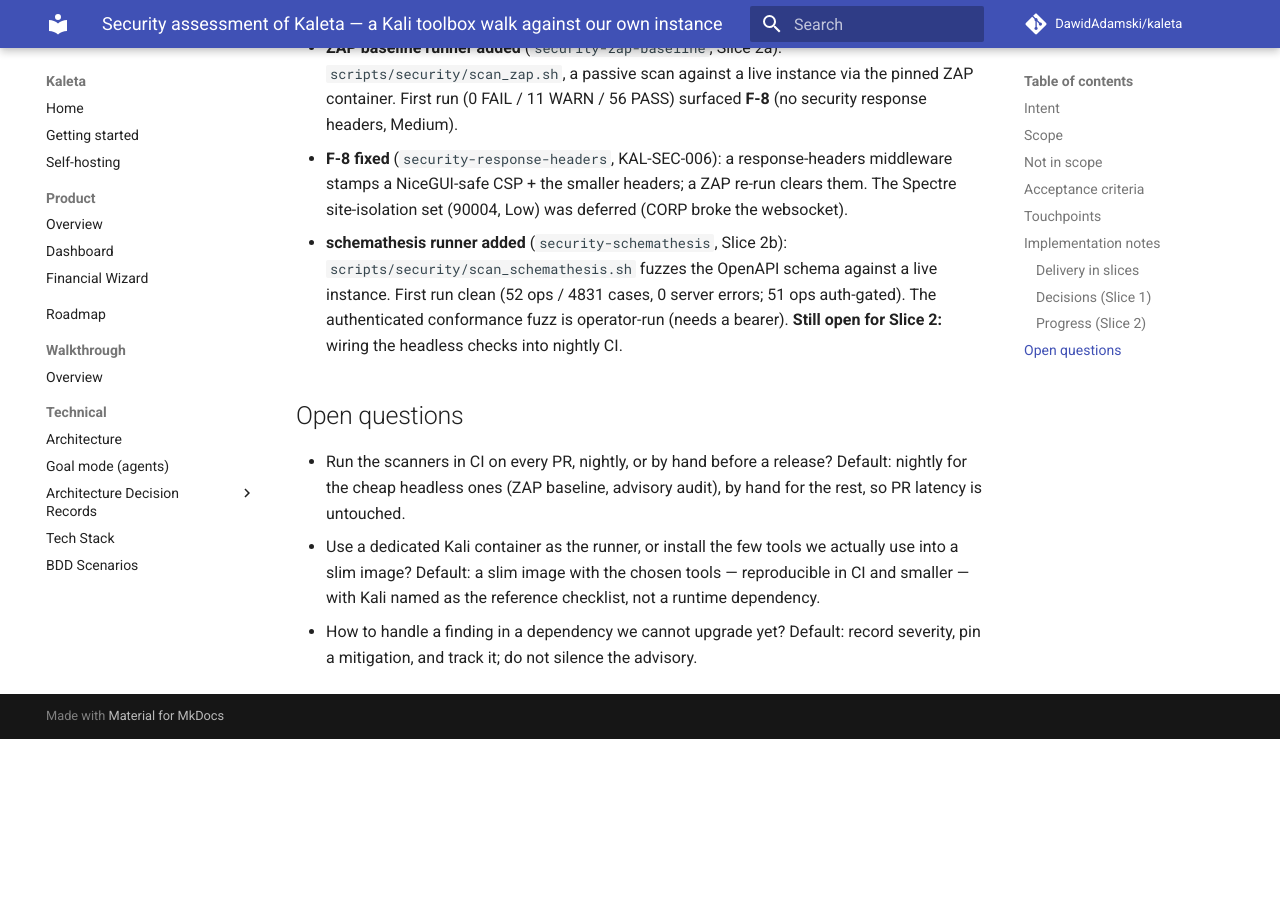
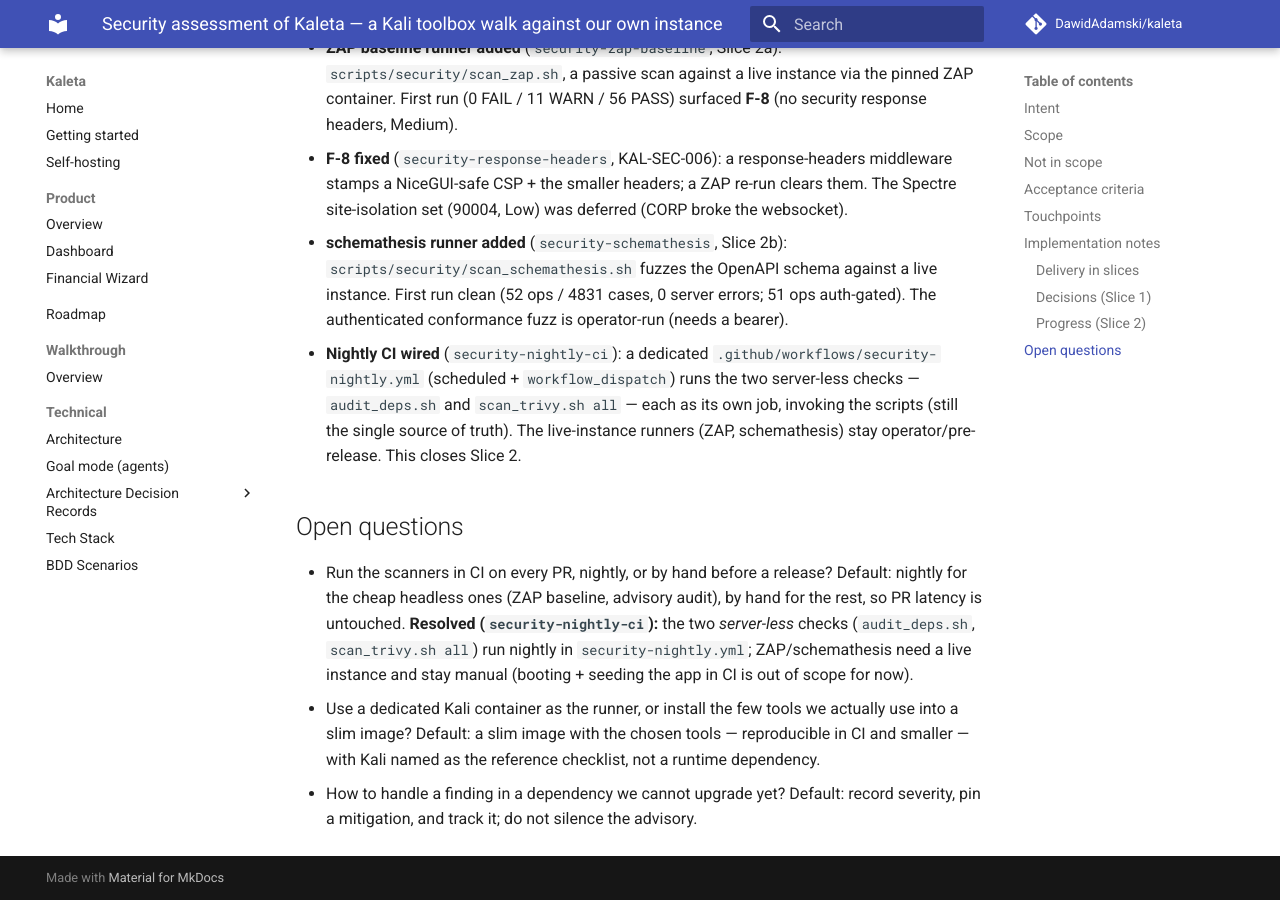
Before and after one commit to DawidAdamski/kaleta, an MkDocs documentation site: the page built from docs/plans/security-assessment.md, in a window 1280 px wide and 900 px high, scrolled down 3151 px. Built offline with MkDocs 1.6.1 and Material for MkDocs 9.7.7, drawn with Linux system fonts in a browser that asks for light colours; comment, search, counter and statistics services are not loaded; before the commit the page ends 3890 px from its top, so only the background shows below that.

Commit message:
feat(security): run the server-less security checks nightly in CI
Add .github/workflows/security-nightly.yml: a dedicated scheduled
workflow (cron + workflow_dispatch) that runs the two headless,
server-less security checks as separate jobs — audit_deps.sh
(pip-audit) and scan_trivy.sh all (fs/config/secret). The scripts in
scripts/security/ stay the single source of truth; the workflow only
invokes them. Kept out of ci.yml so a red security run is legible on
its own and PR latency is untouched.

Closes the last open Slice-2 item of the security assessment.

Co-Authored-By: Claude Opus 4.8 <noreply@anthropic.com>

```diff
--- a/docs/plans/security-assessment.md
+++ b/docs/plans/security-assessment.md
@@ -132,14 +132,22 @@ This is a `large` plan; it ships in single-purpose PRs rather than one diff:
   `scripts/security/scan_schemathesis.sh` fuzzes the OpenAPI schema against a
   live instance. First run clean (52 ops / 4831 cases, 0 server errors; 51 ops
   auth-gated). The authenticated conformance fuzz is operator-run (needs a
-  bearer). **Still open for Slice 2:** wiring the headless checks into nightly
-  CI.
+  bearer).
+- **Nightly CI wired** (`security-nightly-ci`): a dedicated
+  `.github/workflows/security-nightly.yml` (scheduled + `workflow_dispatch`)
+  runs the two server-less checks — `audit_deps.sh` and `scan_trivy.sh all` —
+  each as its own job, invoking the scripts (still the single source of truth).
+  The live-instance runners (ZAP, schemathesis) stay operator/pre-release. This
+  closes Slice 2.
 
 ## Open questions
 
 - Run the scanners in CI on every PR, nightly, or by hand before a release? Default:
   nightly for the cheap headless ones (ZAP baseline, advisory audit), by hand for the rest,
-  so PR latency is untouched.
+  so PR latency is untouched. **Resolved (`security-nightly-ci`):** the two
+  *server-less* checks (`audit_deps.sh`, `scan_trivy.sh all`) run nightly in
+  `security-nightly.yml`; ZAP/schemathesis need a live instance and stay manual
+  (booting + seeding the app in CI is out of scope for now).
 - Use a dedicated Kali container as the runner, or install the few tools we actually use
   into a slim image? Default: a slim image with the chosen tools — reproducible in CI and
   smaller — with Kali named as the reference checklist, not a runtime dependency.
```
Also changed, not shown: docs/plans/chores.md (+3 -1 lines), docs/plans/security-nightly-ci.md (added, +113 -0 lines), docs/security/README.md (+8 -0 lines), 1 other file.
